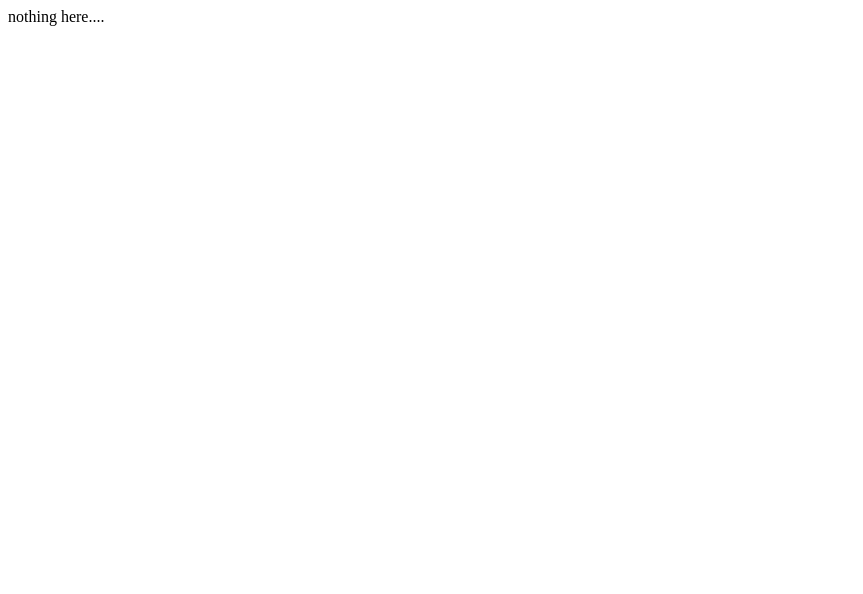
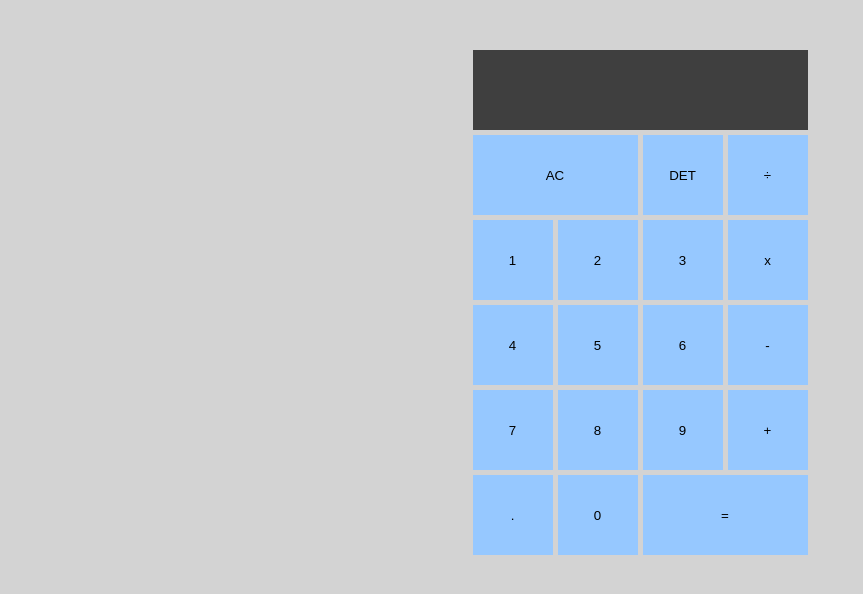
Before and after one commit to Nirob-X/my-react-projects, a React (Create React App) app: page / in a window 1280 px wide. Shown: the top 594 px of the page, without its empty margins (0-863 px from the left). Built offline with nearby package versions, Linux system fonts and the light colour scheme.

Commit message:
layout and some lazy functionality done! see you next tine bye bye

```diff
--- a/src/App.js
+++ b/src/App.js
@@ -1,9 +1,61 @@
+import {useReducer} from "react";
+import DigitButton from "./components/DigitButton";
+import "./index.css";
+
+export const ACTION = {
+	addDigit: "addDigit",
+	calculate: "calculate",
+	clearAll: "clearAll",
+	clearOne: "deleteOne"
+}
+
+const initState = {
+	currentText: "",
+	prevText: "",
+	oparetion: null
+}
+
+const reducer = (state, action) => {
+	switch(action.type) {
+		case ACTION.addDigit:
+			const newState = {
+				...state, currentText: state.currentText + action.digit
+			}
+			return newState;
+		default:
+			return state;
+	}
+}
+
 function App() {
+	const [{currentText, prevText, oparetion}, dispatch] = useReducer(reducer, initState);
   return (
-    <div>
-    	nothing here....
+    <div className="container">
+    	<div className="full">
+    		<p>{prevText} {oparetion}</p>
+    		<p>{currentText}</p>
+    	</div>
+    	<button className="two-span">AC</button>
+    	<button>DET</button>
+    	<button>÷</button>
+    	<DigitButton digit="1" dispatch={dispatch} />
+    	<DigitButton digit="2" dispatch={dispatch} />
+    	<DigitButton digit="3" dispatch={dispatch} />
+    	<button>x</button>
+    	<DigitButton digit="4" dispatch={dispatch} />
+    	<DigitButton digit="5" dispatch={dispatch} />
+    	<DigitButton digit="6" dispatch={dispatch} />
+    	<button>-</button>
+    	<DigitButton digit="7" dispatch={dispatch} />
+    	<DigitButton digit="8" dispatch={dispatch} />
+    	<DigitButton digit="9" dispatch={dispatch} />
+    	<button>+</button>
+    	<DigitButton digit="." dispatch={dispatch} />
+    	<DigitButton digit="0" dispatch={dispatch} />
+    	<button className="two-span">=</button>
     </div>
   );
 }
 
+
 export default App;
--- /dev/null
+++ b/src/components/DigitButton.js
@@ -0,0 +1,7 @@
+import {ACTION} from "../App";
+
+export default function DigitButton({dispatch, digit}) {
+	return (
+		<button onClick={() => dispatch({type: ACTION.addDigit, digit: digit})}>{digit}</button>
+	);
+}
--- /dev/null
+++ b/src/index.css
@@ -0,0 +1,55 @@
+* {
+	margin: 0px;
+	padding: 0px;
+	box-sizing: border-box;
+}
+
+:root {
+	--bg-color: rgba(150, 200, 255, 1);
+	--bg-hover-color: rgba(150, 200, 255, 0.8);
+	--bg-div: rgba(0,0,0, 0.7);
+	--size: 1.8rem;
+}
+
+body {
+	background-color: lightGray;
+}
+
+.container {
+	/* background: #000; */
+	margin-top: 50px;
+	display: grid;
+	justify-content: center;
+	grid-gap: 5px;
+	grid-template: repeat(6, 80px) / repeat(4, 80px);
+}
+
+.container div p{
+	float: right;
+	clear: both;
+	color: white;
+}
+
+.container div {
+	font-size: var(--size);
+	background-color: var(--bg-div);
+	padding: 10px;
+}
+
+button {
+	background-color: var(--bg-color);
+	border: none;
+}
+
+button:active {
+	filter: brightness(1.1);
+	/* background-color: var(--bg-hover-color); */
+}
+
+.container .two-span {
+	grid-column: auto / span 2;
+}
+
+.container .full {
+	grid-column: 1 / -1;
+}
```
Also changed, not shown: src/components/KeyButton.js (added), src/components/OparetionButton.js (added).
